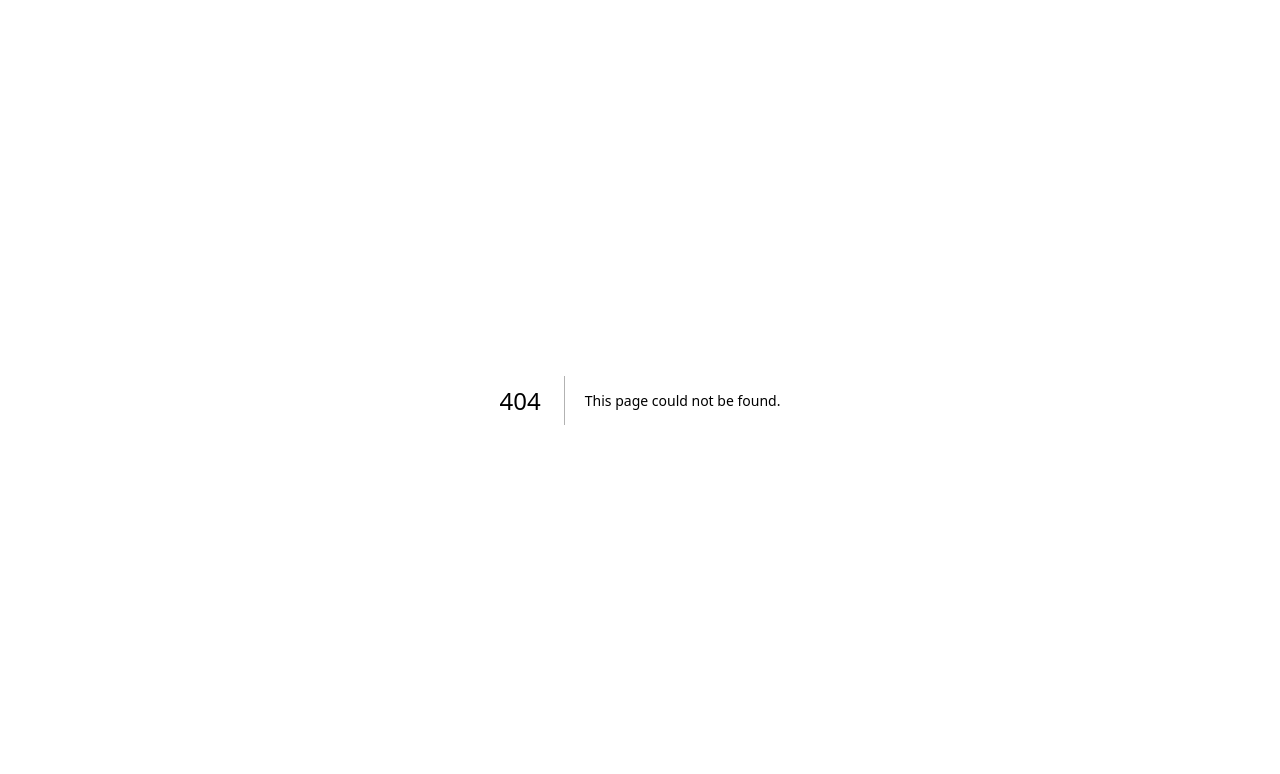
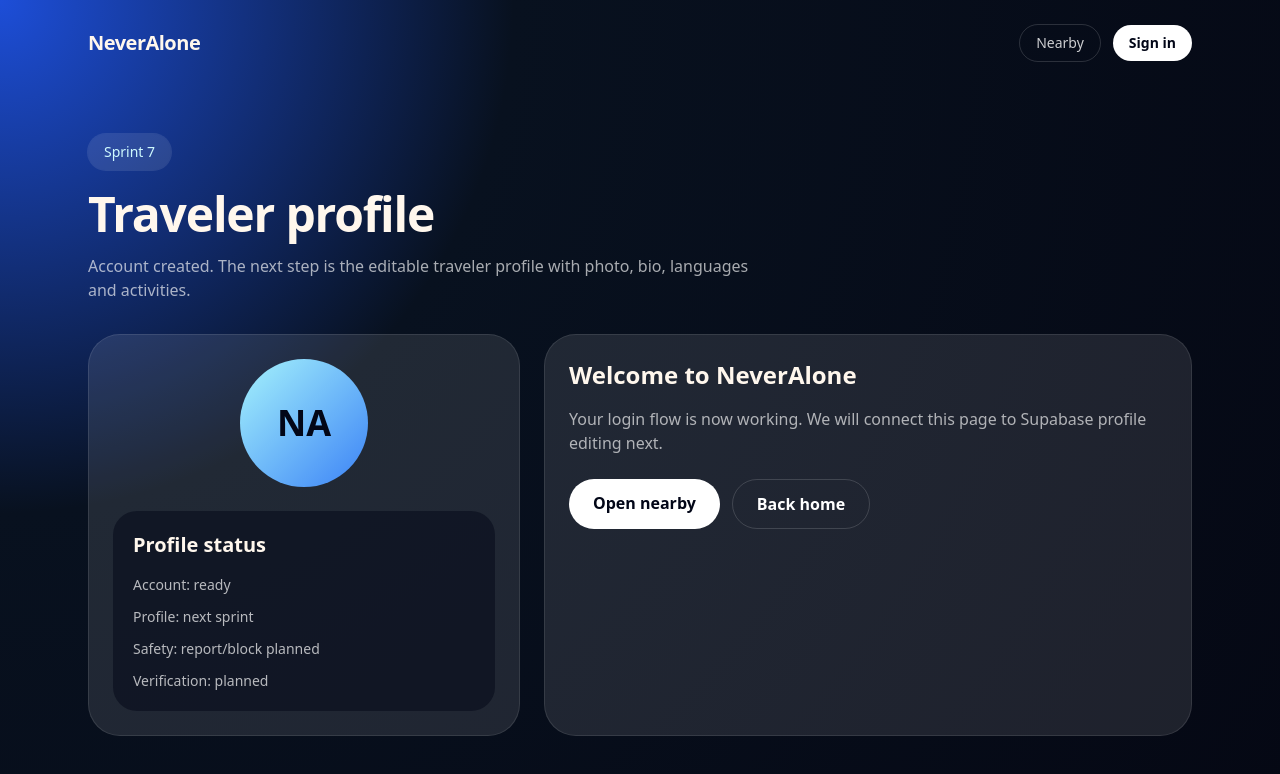
Before and after one commit to Standajagermaker/NeverAlone, a Next.js app in the folder app/: page /profile in a window 1280 px wide. Before the commit this address had no page. Shown: the top 774 px of the page. Built offline with nearby package versions, Linux system fonts and the light colour scheme.

Commit message:
feat(profile): add profile route

```diff
--- /dev/null
+++ b/app/src/app/profile/page.tsx
@@ -0,0 +1,50 @@
+import Link from "next/link";
+import { Shell } from "@/components/Shell";
+
+export default function ProfilePage() {
+  return (
+    <Shell>
+      <section className="mx-auto max-w-6xl px-6 py-12">
+        <p className="inline-flex rounded-full bg-white/10 px-4 py-2 text-sm text-cyan-100 ring-1 ring-white/10">
+          Sprint 7
+        </p>
+        <h1 className="mt-5 text-5xl font-black tracking-tight">Traveler profile</h1>
+        <p className="mt-4 max-w-2xl text-white/65">
+          Account created. The next step is the editable traveler profile with photo, bio, languages and activities.
+        </p>
+
+        <div className="mt-8 grid gap-6 lg:grid-cols-[0.8fr_1.2fr]">
+          <div className="rounded-[2rem] border border-white/10 bg-white/10 p-6">
+            <div className="mx-auto flex h-32 w-32 items-center justify-center rounded-full bg-gradient-to-br from-cyan-200 to-blue-500 text-4xl font-black text-slate-950">
+              NA
+            </div>
+            <div className="mt-6 rounded-3xl bg-slate-950/50 p-5">
+              <h2 className="text-xl font-bold">Profile status</h2>
+              <div className="mt-4 space-y-3 text-sm text-white/70">
+                <div>Account: ready</div>
+                <div>Profile: next sprint</div>
+                <div>Safety: report/block planned</div>
+                <div>Verification: planned</div>
+              </div>
+            </div>
+          </div>
+
+          <div className="rounded-[2rem] border border-white/10 bg-white/10 p-6">
+            <h2 className="text-2xl font-bold">Welcome to NeverAlone</h2>
+            <p className="mt-4 text-white/65">
+              Your login flow is now working. We will connect this page to Supabase profile editing next.
+            </p>
+            <div className="mt-6 flex flex-wrap gap-3">
+              <Link href="/nearby" className="rounded-full bg-white px-6 py-3 font-semibold text-slate-950 hover:bg-cyan-100">
+                Open nearby
+              </Link>
+              <Link href="/" className="rounded-full border border-white/15 px-6 py-3 font-semibold text-white hover:bg-white/10">
+                Back home
+              </Link>
+            </div>
+          </div>
+        </div>
+      </section>
+    </Shell>
+  );
+}
```
